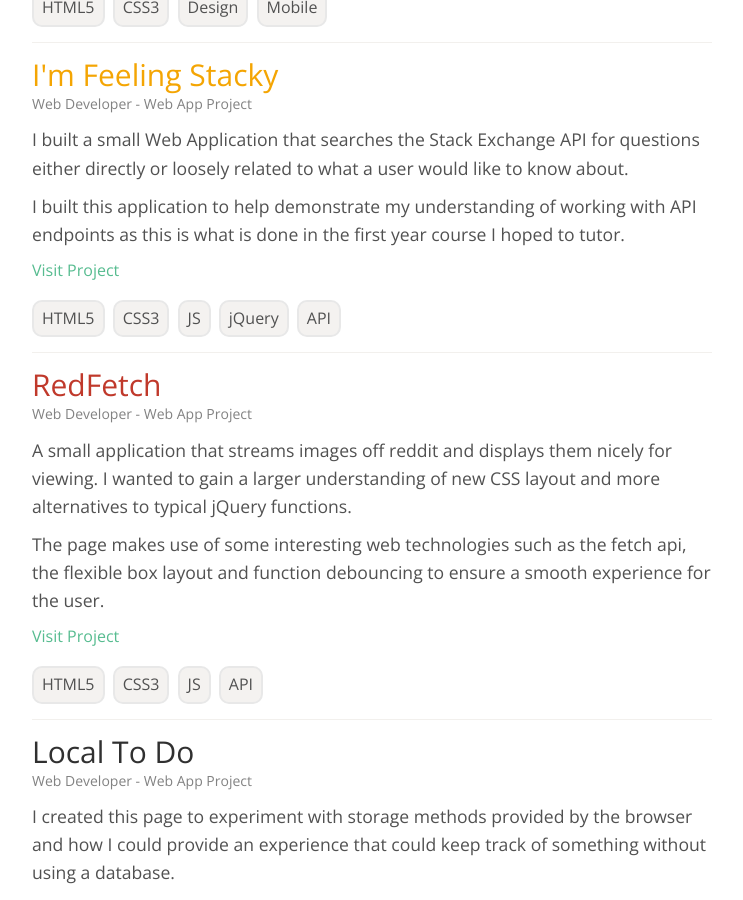
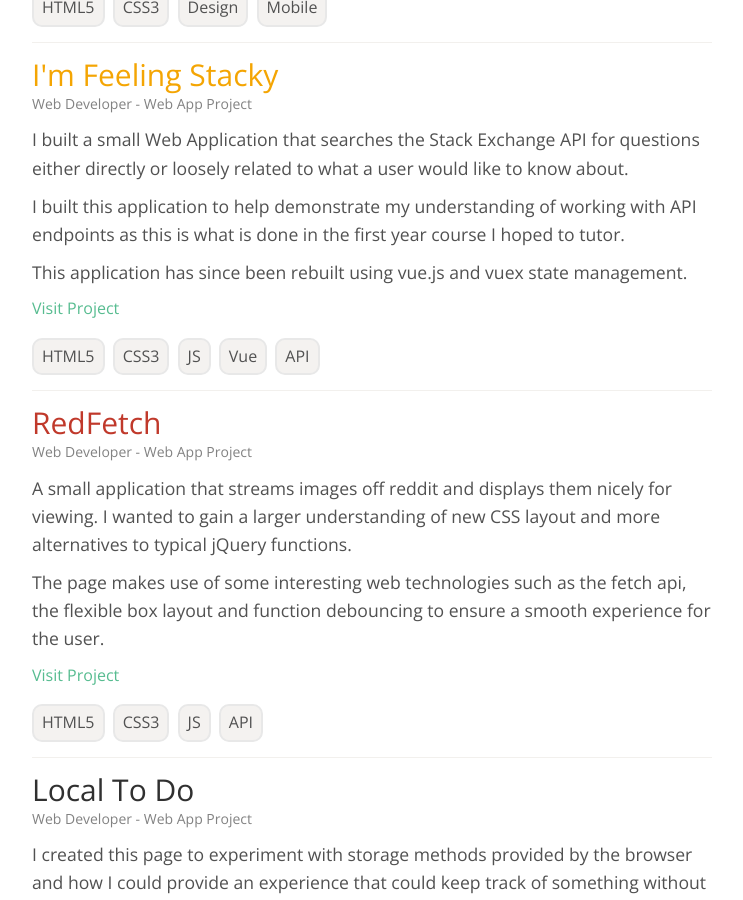
Before and after one commit to dayvidwhy/dayvidwhy.github.io, a Jekyll site: the page built from projects.html, in a window 1280 px wide and 900 px high, scrolled down 926 px. Shown: the whole window, without its empty margins (268-1011 px from the left). Built offline with Jekyll 4.4.1, drawn with Linux system fonts in a browser that asks for light colours.

Commit message:
Update project about.

```diff
--- a/_data/projects.json
+++ b/_data/projects.json
@@ -40,7 +40,8 @@
         "title": "I'm Feeling Stacky",
         "description": [
             "I built a small Web Application that searches the Stack Exchange API for questions either directly or loosely related to what a user would like to know about.",
-            "I built this application to help demonstrate my understanding of working with API endpoints as this is what is done in the first year course I hoped to tutor."
+            "I built this application to help demonstrate my understanding of working with API endpoints as this is what is done in the first year course I hoped to tutor.",
+            "This application has since been rebuilt using vue.js and vuex state management."
         ],
         "link": "https://dayvidwhy.github.io/feeling-stacky/",
         "developer": "Web Developer",
@@ -50,7 +51,7 @@
             "HTML5",
             "CSS3",
             "JS",
-            "jQuery",
+            "Vue",
             "API"
         ]
     },
```
